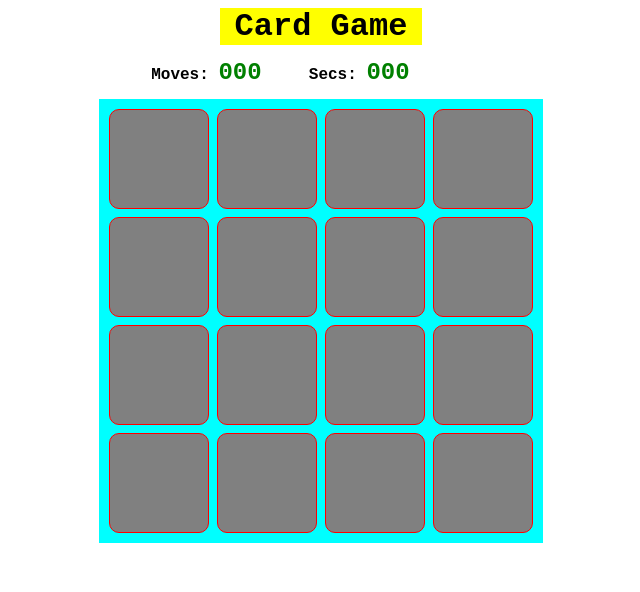
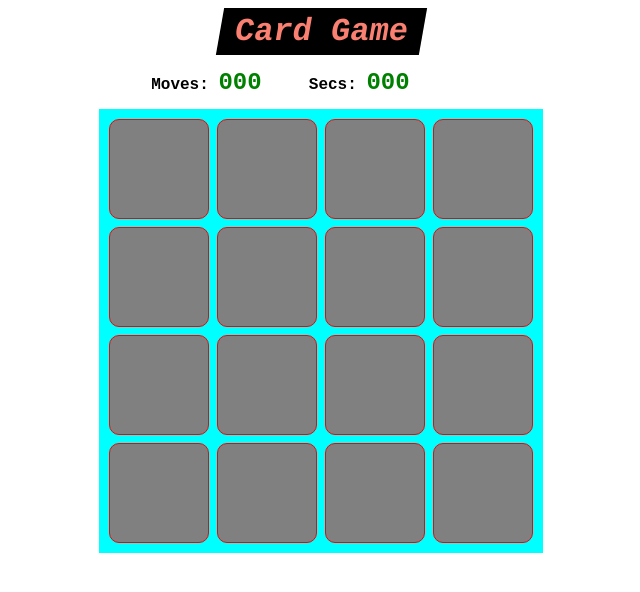
Before and after one commit to MagicMart/card-game-angular, an Angular app: page / in a window 1280 px wide. Shown: the top 592 px of the page, without its empty margins (319-959 px from the left). Built offline with nearby package versions, Linux system fonts and the light colour scheme.

Commit message:
style h1

```diff
--- a/src/app/app.component.css
+++ b/src/app/app.component.css
@@ -5,8 +5,10 @@
 
 h1 {
   margin: 0 auto 10px;
-  padding: 0 15px;
+  padding: 5px 15px;
+  width: fit-content;
   text-align: center;
-  background: yellow;
-  width: fit-content;
+  background: black;
+  color: salmon;
+  transform: skewX(-10deg);
 }
```
